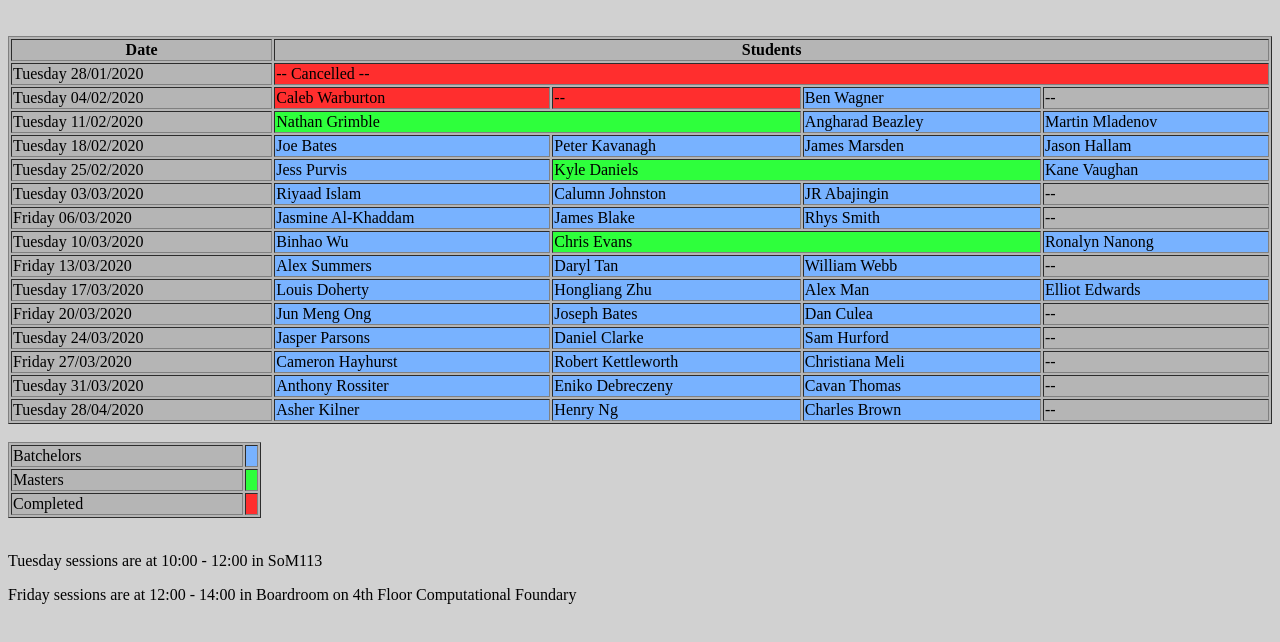
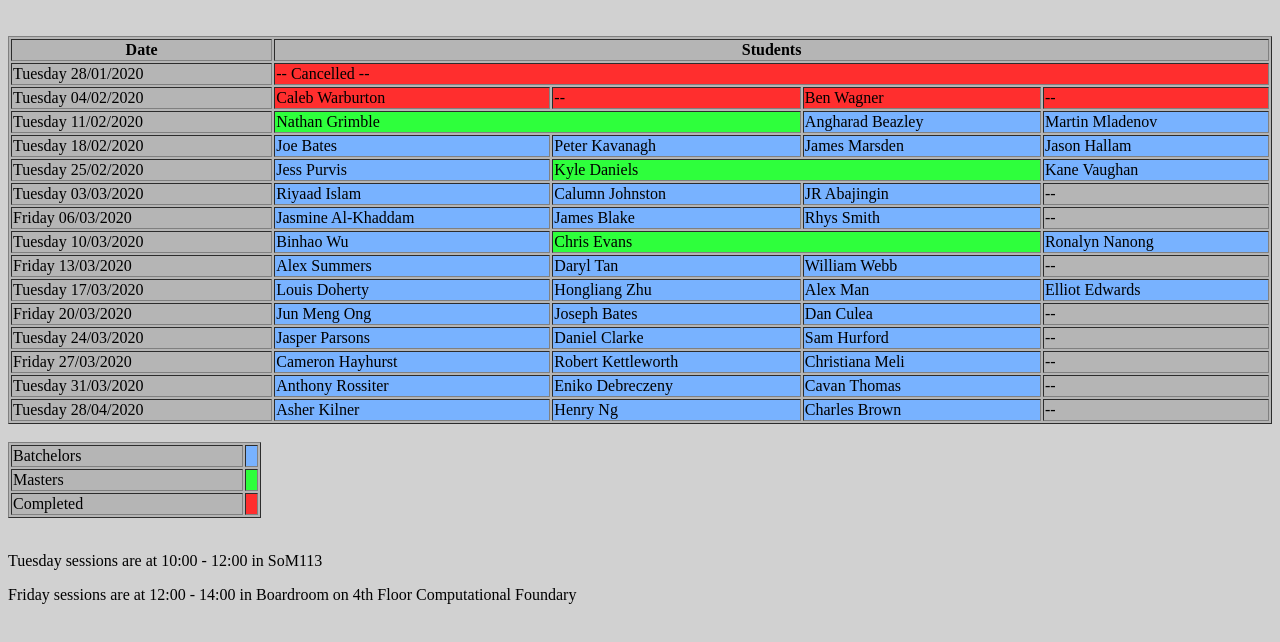
Before and after one commit to jammmmmmieblak/jammmmmmieblak.github.io, a plain HTML site: page index.html in a window 1280 px wide. Shown: the part 48-690 px from the top of the page. Drawn offline with Linux system fonts and the light colour scheme.

Commit message:
Update index.html

```diff
--- a/index.html
+++ b/index.html
@@ -20,8 +20,8 @@
     <td>Tuesday 04/02/2020</td>
     <td bgcolor="ff2e2e">Caleb Warburton</td>
     <td bgcolor="ff2e2e">--</td>
-	<td bgcolor="78b2ff">Ben Wagner</td>
-	    	  <td>--</td>
+	<td bgcolor="ff2e2e">Ben Wagner</td>
+	    	  <td bgcolor="ff2e2e">--</td>
   </tr>
     <tr>
     <td>Tuesday 11/02/2020</td>
```
